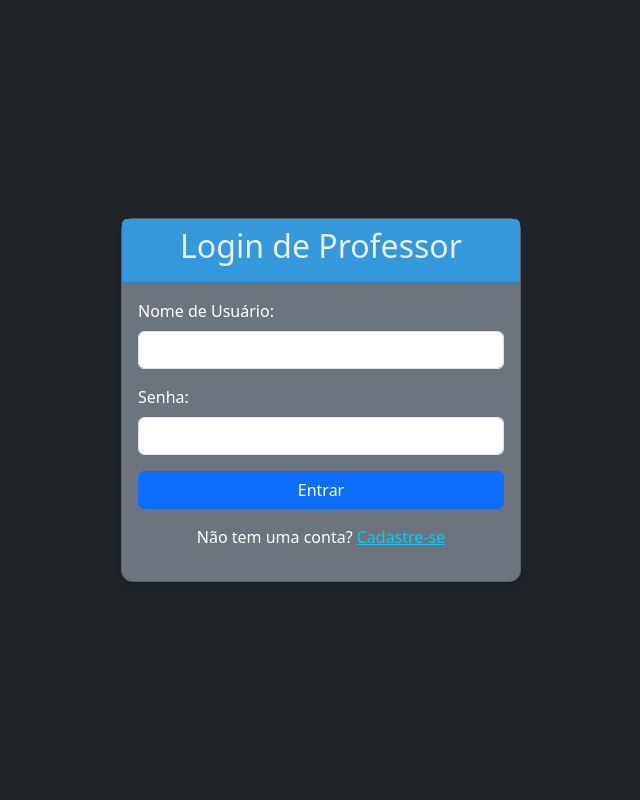
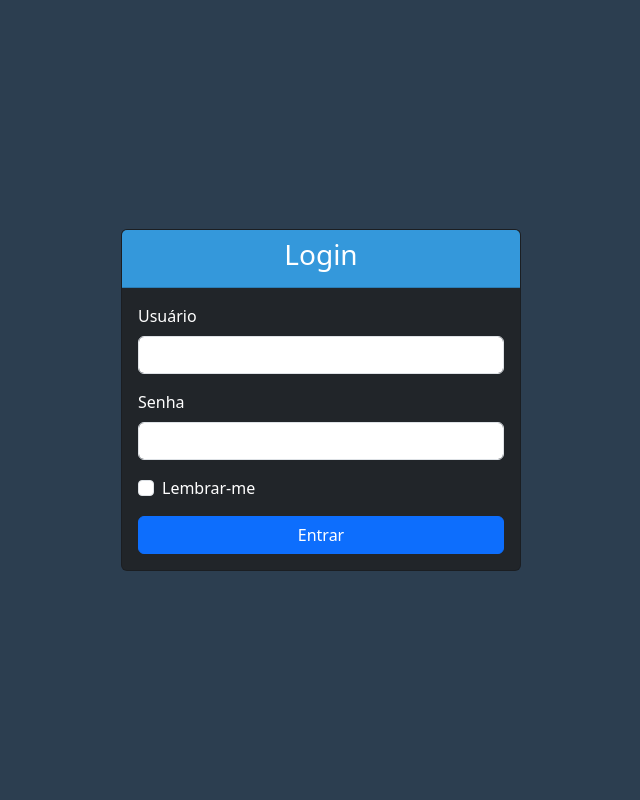
Before and after one commit to NashornT/Gestao_Escolar_Plataforma, a Flask app: page /login in a window 1280 px wide. Shown: the whole page, without its empty margins (319-959 px from the left). Run offline with Flask 3, Linux system fonts and the light colour scheme; parts of the project's set-up code (start-up, migrations or seed data) failed here and were passed over.

```diff
--- a/app/main.py
+++ b/app/main.py
@@ -2,7 +2,7 @@ from flask import Blueprint, render_template, request, redirect, url_for, flash,
 from flask_login import login_required, current_user
 from sqlalchemy.sql import select, join, distinct
 from app import db, socketio, logger, turma_table, disciplina_table, professor_table, \
-    professores_turmas_disciplinas_table
+    professores_turmas_disciplinas_table, aluno_table
 from app.models import User
 from methods.extract_data import ExtractData
 from methods.create_school_history import school_history
@@ -175,24 +175,50 @@ def criar_usuario():
 
     academic_engine = db.get_engine(bind='academic')
     with academic_engine.connect() as connection:
+        # Busca dados para os dropdowns de Professor
         turmas = connection.execute(select(turma_table).order_by(turma_table.c.turma, turma_table.c.turno)).all()
         disciplinas = connection.execute(select(disciplina_table).order_by(disciplina_table.c.disciplina)).all()
+
+        # Busca todos os IDs de alunos que JÁ estão associados a um usuário
+        users_with_aluno_id = db.session.query(User.aluno_id).filter(User.aluno_id.isnot(None)).all()
+        assigned_aluno_ids = [item[0] for item in users_with_aluno_id]
+
+        # Busca alunos do banco acadêmico que AINDA NÃO têm uma conta
+        query_alunos = select(aluno_table).where(aluno_table.c.aluno_id.notin_(assigned_aluno_ids)).order_by(
+            aluno_table.c.aluno)
+        alunos_nao_associados = connection.execute(query_alunos).all()
 
     if request.method == 'POST':
         username = request.form.get('username', '').strip().lower()
         password = request.form.get('password')
         is_admin = 'is_admin' in request.form
         is_professor = 'is_professor' in request.form
-        nome_completo = request.form.get('nome_completo')
+        is_student = 'is_student' in request.form
+
+        # Dados específicos
+        nome_completo_prof = request.form.get('nome_completo')
         atribuicoes_json = request.form.get('atribuicoes', '[]')
+        aluno_id_selecionado = request.form.get('aluno_id')
 
+        #TODO VALIDAÇÃO DE SENHA
 
         session_app = db.session()
         conn_academic = academic_engine.connect()
         trans_academic = conn_academic.begin()
 
         try:
-            user_role = 'admin' if is_admin else 'professor' if is_professor else 'student'
+            # Define o papel do usuário (regra de negócio: um usuário não pode ser aluno e professor/admin ao mesmo tempo)
+            if is_student:
+                user_role = 'student'
+                is_admin = False
+                is_professor = False
+            elif is_professor:
+                user_role = 'professor'
+            elif is_admin:
+                user_role = 'admin'
+            else:
+                user_role = 'student'  # Papel padrão caso nada seja marcado
+
             new_professor_id = str(uuid.uuid4()) if is_professor else None
 
             new_user = User(
@@ -200,19 +226,17 @@ def criar_usuario():
                 is_admin=is_admin,
                 is_professor=is_professor,
                 role=user_role,
-                professor_id=new_professor_id
+                professor_id=new_professor_id,
+                aluno_id=aluno_id_selecionado if is_student else None
             )
             new_user.set_password(password)
             session_app.add(new_user)
 
             if is_professor:
-                if not nome_completo:
+                if not nome_completo_prof:
                     raise ValueError("O campo 'Nome Completo' é obrigatório para professores.")
 
-                stmt_prof = professor_table.insert().values(
-                    professor_id=new_professor_id,
-                    nome=nome_completo
-                )
+                stmt_prof = professor_table.insert().values(professor_id=new_professor_id, nome=nome_completo_prof)
                 conn_academic.execute(stmt_prof)
 
                 atribuicoes = json.loads(atribuicoes_json)
@@ -227,7 +251,6 @@ def criar_usuario():
 
             session_app.commit()
             trans_academic.commit()
-
             flash(f'Usuário {username} criado com sucesso!', 'success')
             return redirect(url_for('main_bp.listar_usuarios'))
 
@@ -235,7 +258,7 @@ def criar_usuario():
             session_app.rollback()
             trans_academic.rollback()
             logger.error(f"Erro ao criar usuário: {e}", exc_info=True)
-            flash(f'Erro ao criar usuário: {e}', 'danger')
+            flash(f'Erro ao criar usuário: {str(e)}', 'danger')
         finally:
             conn_academic.close()
 
@@ -244,7 +267,8 @@ def criar_usuario():
         username=current_user.username,
         user_role=current_user.role,
         turmas=turmas,
-        disciplinas=disciplinas
+        disciplinas=disciplinas,
+        alunos=alunos_nao_associados
     )
 
 
--- a/app/models.py
+++ b/app/models.py
@@ -7,7 +7,7 @@ from flask_login import UserMixin  # Importe UserMixin
 class User(UserMixin, db.Model):
     id = db.Column(db.Integer, primary_key=True)
     professor_id = db.Column(db.String(255), unique=True, nullable=True)
-
+    aluno_id = db.Column(db.String(255), unique=True, nullable=True)
 
     username = db.Column(db.String(64), unique=True, nullable=False)
     password_hash = db.Column(db.String(256), nullable=False)
--- a/templates/auth/login.html
+++ b/templates/auth/login.html
@@ -2,73 +2,47 @@
 <html lang="pt-br">
 <head>
     <meta charset="UTF-8">
-    <meta name="viewport" content="width=device-width, initial-scale=1.0">
     <title>Login - Gestão Escolar</title>
     <link href="https://cdn.jsdelivr.net/npm/bootstrap@5.3.0/dist/css/bootstrap.min.css" rel="stylesheet">
     <style>
-        body {
-            background-color: #2c3e50;
-            color: #ecf0f1;
-            display: flex;
-            justify-content: center;
-            align-items: center;
-            min-height: 100vh;
-        }
-        .card {
-            border-radius: 0.75rem;
-            box-shadow: 0 4px 8px rgba(0, 0, 0, 0.2);
-            max-width: 400px;
-            width: 100%;
-        }
-        .card-header {
-            border-top-left-radius: 0.75rem;
-            border-top-right-radius: 0.75rem;
-            font-weight: bold;
-            background-color: #3498db; /* Azul primário */
-            color: #ecf0f1;
-        }
-        .alert {
-            padding: 1rem 1.25rem;
-            margin-bottom: 1rem;
-            border: 1px solid transparent;
-            border-radius: 0.25rem;
-        }
-        .alert-success { color: #155724; background-color: #d4edda; border-color: #c3e6cb; }
-        .alert-info { color: #0c5460; background-color: #d1ecf1; border-color: #bee5eb; }
-        .alert-warning { color: #856404; background-color: #fff3cd; border-color: #ffeeba; }
-        .alert-danger { color: #721c24; background-color: #f8d7da; border-color: #f5c6cb; }
+        body { background-color: #2c3e50; display: flex; align-items: center; justify-content: center; min-height: 100vh; }
+        .card { max-width: 400px; width: 100%; }
+        .card-header { background-color: #3498db; }
     </style>
 </head>
-<body class="bg-dark text-white">
-    <div class="card bg-secondary text-white">
+<body>
+    <div class="container">
+        <div class="card bg-dark text-white mx-auto">
             <div class="card-header text-center">
-            <h2>Login de Professor</h2>
+                <h3>Login</h3>
             </div>
             <div class="card-body">
                 {% with messages = get_flashed_messages(with_categories=true) %}
                     {% if messages %}
                         {% for category, message in messages %}
-                    <div class="alert alert-{{ category }}" role="alert">
-                        <p>{{ message }}</p>
-                    </div>
+                            <div class="alert alert-{{ category }}">{{ message }}</div>
                         {% endfor %}
                     {% endif %}
                 {% endwith %}
-
-            <form action="{{ url_for('auth.login')}}" method="post">
+                <form method="POST" action="{{ url_for('auth.login') }}">
                     <div class="mb-3">
-                    <label for="username" class="form-label">Nome de Usuário:</label>
-                    <input type="text" name="username" id="username" class="form-control" required>
+                        <label for="username" class="form-label">Usuário</label>
+                        <input type="text" class="form-control" id="username" name="username" required>
                     </div>
                     <div class="mb-3">
-                    <label for="password" class="form-label">Senha:</label>
-                    <input type="password" name="password" id="password" class="form-control" required>
+                        <label for="password" class="form-label">Senha</label>
+                        <input type="password" class="form-control" id="password" name="password" required>
                     </div>
-                <button type="submit" class="btn btn-primary w-100">Entrar</button>
+                    <div class="mb-3 form-check">
+                        <input type="checkbox" class="form-check-input" id="remember" name="remember">
+                        <label class="form-check-label" for="remember">Lembrar-me</label>
+                    </div>
+                    <div class="d-grid">
+                        <button type="submit" class="btn btn-primary">Entrar</button>
+                    </div>
                 </form>
-            <p class="mt-3 text-center">Não tem uma conta? <a href="{{ url_for('auth.register') }}" class="text-info">Cadastre-se</a></p>
                 </div>
         </div>
-    <script src="https://cdn.jsdelivr.net/npm/bootstrap@5.3.0/dist/js/bootstrap.bundle.min.js"></script>
+    </div>
 </body>
 </html>
```
Also changed, not shown: app/aluno_bp.py (+43 -3 lines), templates/aluno/painel.html (+48 -9 lines), templates/main/criar_usuario.html (+56 -14 lines). Lines whose indentation alone changed are shown as unchanged.
